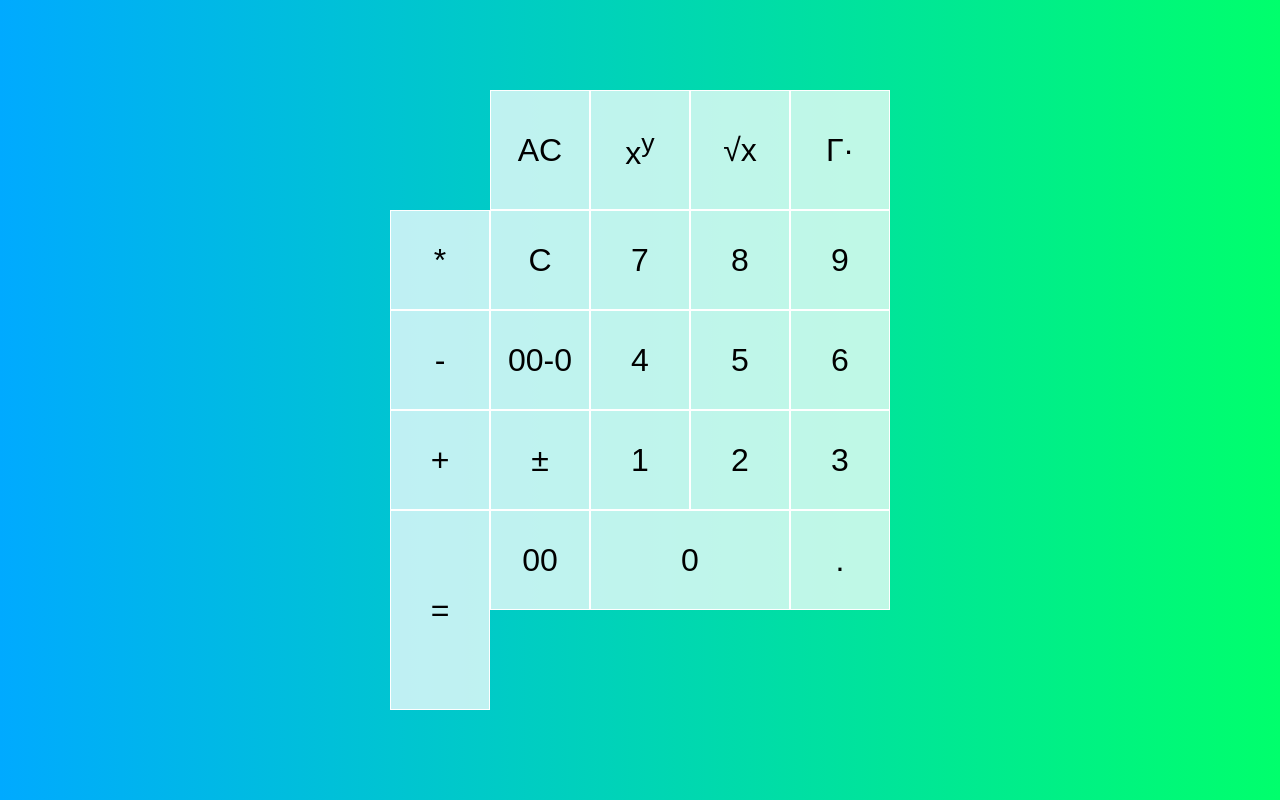
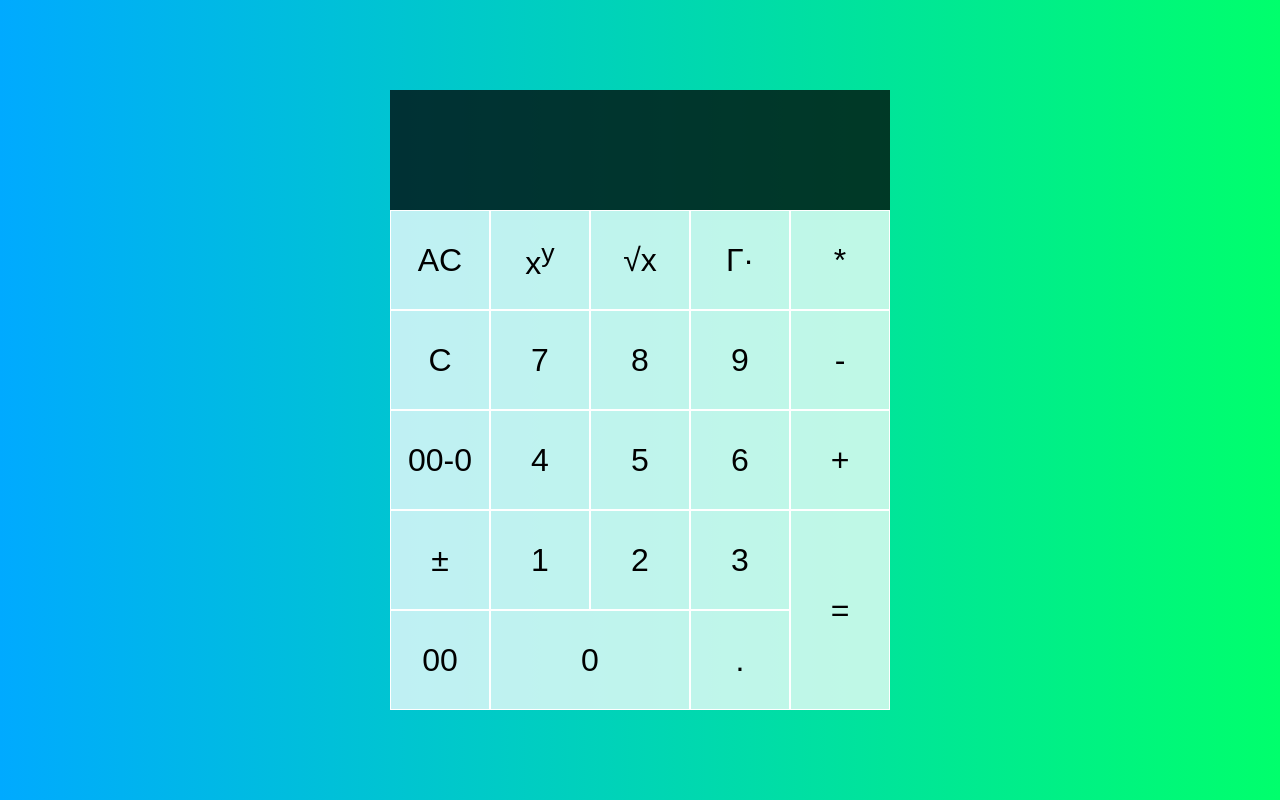
Before and after one commit to KhomDV/Calculator, a plain HTML site: page index.html in a window 1280 px wide. Drawn offline with Linux system fonts and the light colour scheme.

Commit message:
feat: Edit style.css

```diff
--- a/style.css
+++ b/style.css
@@ -39,3 +39,25 @@
   .span-row-two {
     grid-row: span 2;
   }
+
+  .output {
+    grid-column: 1 / -1;
+    background-color: rgba(0, 0, 0, .75);
+    display: flex;
+    align-items: flex-end;
+    justify-content: space-around;
+    flex-direction: column;
+    padding: 10px;
+    word-wrap: break-word;
+    word-break: break-all;
+  }
+
+  .output .previous-operand {
+    color: rgba(255, 255, 255, .75);
+    font-size: 1.5rem;
+  }
+
+  .output .current-operand {
+    color: white;
+    font-size: 2.5rem;
+  }
```
